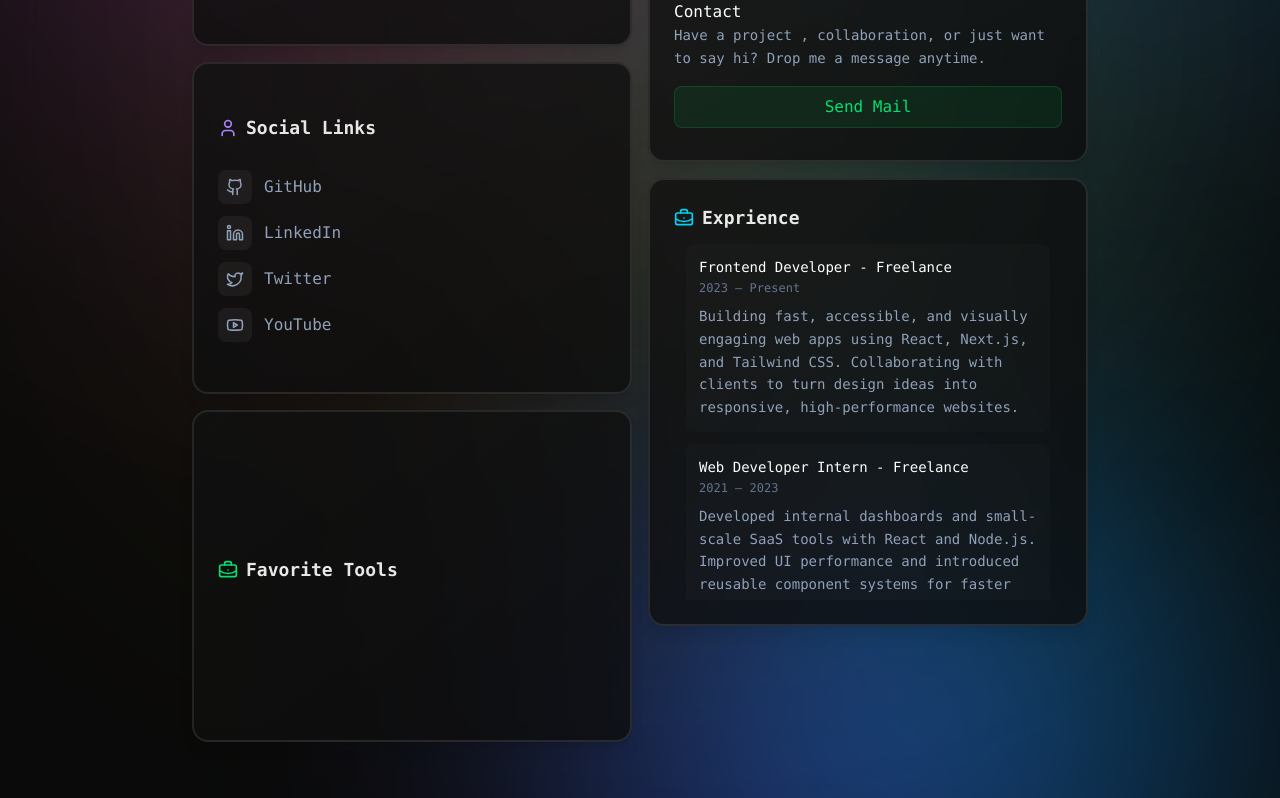
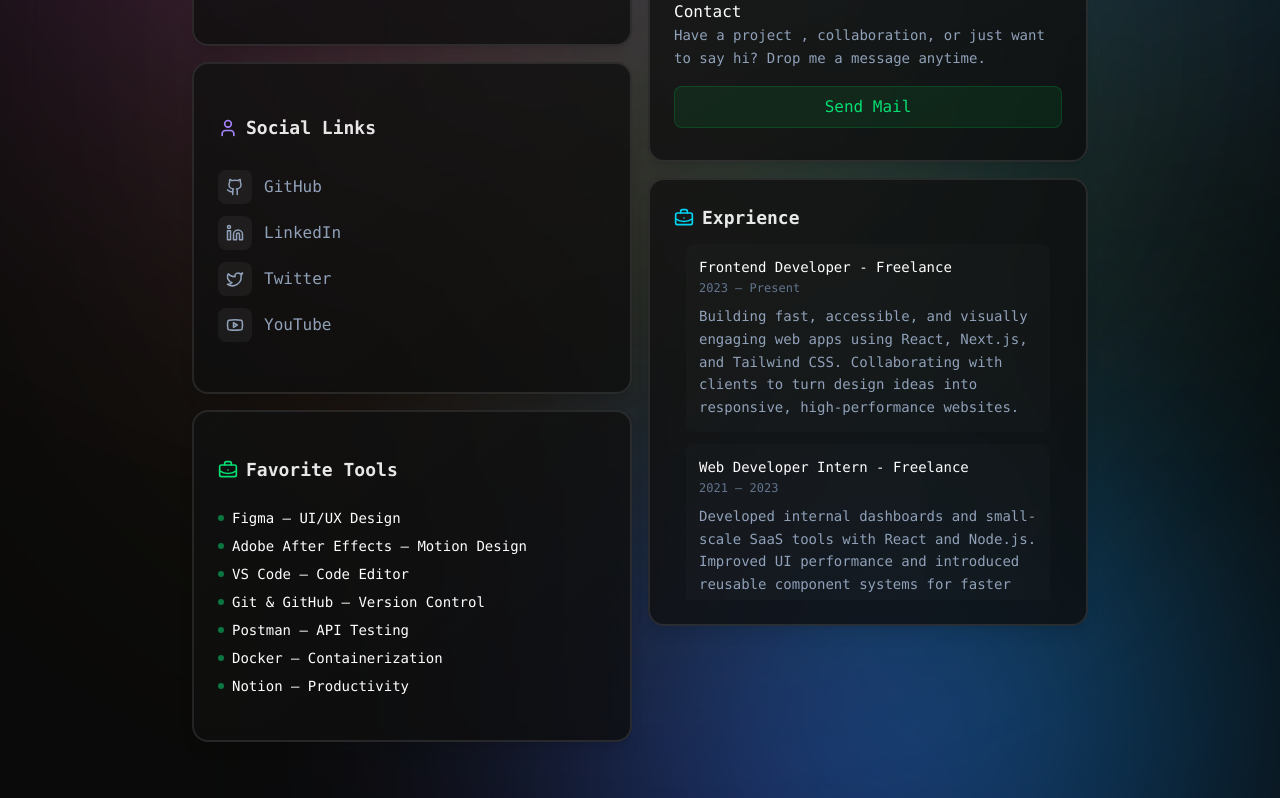
Before and after one commit to aritra0085/portfolioN, a React (Vite) app: page / in a window 1280 px wide. Shown: the part 574-1372 px from the top of the page. Built offline with nearby package versions, Linux system fonts and the light colour scheme.

Commit message:
tools section colmplete

```diff
--- a/src/App.jsx
+++ b/src/App.jsx
@@ -223,6 +223,17 @@ function App() {
                 <BriefcaseBusiness size={20} className="text-green-400"/>
                 <span>Favorite Tools</span>
               </h2>
+
+              <ul className="space-y-2 text-sm">
+                {tools.map((tool, i) => (
+                  <motion.li key={i}
+                  whileHover={{x:4}}
+                  className="flex items-center gap-2 group">
+                    <span className="bullet bg-green-400/50 group-hover:bg-green-400"></span>
+                    {tool}
+                  </motion.li>
+                ))}
+              </ul>
           </motion.div>
         </motion.main>
       </div>
```
